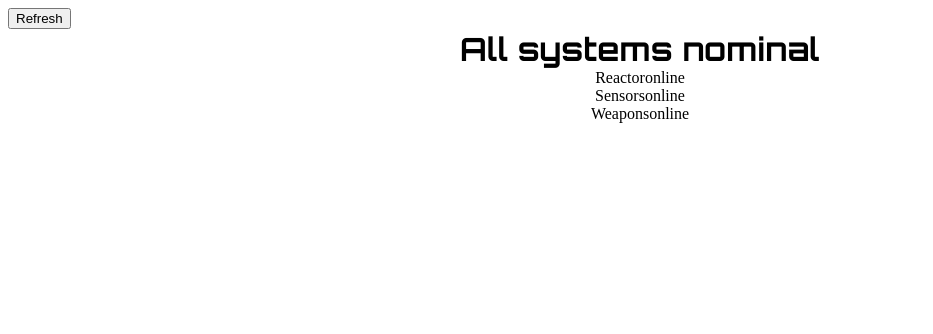
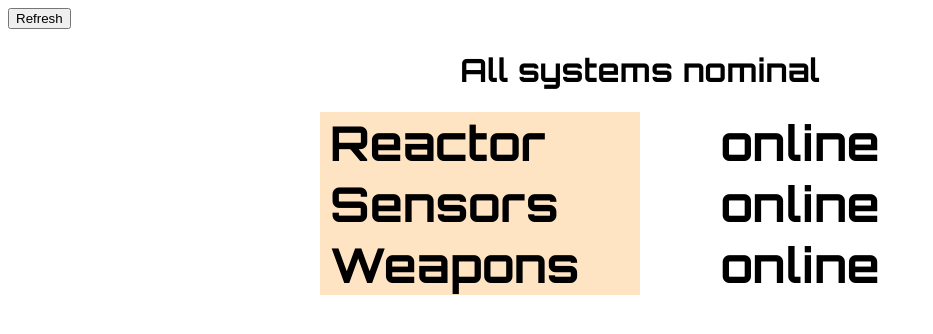
Before and after one commit to Cribac/playground, a PHP site: page / in a window 1280 px wide. Shown: the top 334 px of the page, without its empty margins (0-933 px from the left). Run offline with PHP 8.4, Linux system fonts and the light colour scheme.

Commit message:
[asn] update aligning

```diff
--- a/all-systems-nominal/index.html
+++ b/all-systems-nominal/index.html
@@ -17,26 +17,26 @@
     <div class="container centered column">
       <h1 class="orbitron animate__animated animate__bounce">All systems nominal</h1>
       <div class="messages row">
-        <div class="left">
+        <div class="message left">
           Reactor
         </div>
-        <div class="right">
+        <div class="message right">
           online
         </div>
       </div>
       <div class="messages row">
-        <div class="left">
+        <div class="message left">
           Sensors
         </div>
-        <div class="right">
+        <div class="message right">
           online
         </div>
       </div>
       <div class="messages row">
-        <div class="left">
+        <div class="message left">
           Weapons
         </div>
-        <div class="right">
+        <div class="message right">
           online
         </div>
       </div>
--- a/all-systems-nominal/nominal.css
+++ b/all-systems-nominal/nominal.css
@@ -6,16 +6,7 @@
 
 .centered {
   display: flex;
-  align-items: center;
-}
-
-.centered > * {
   margin: 0 auto;
-}
-
-.messages {
-  display: flex;
-  justify-content: space-between;
 }
 
 .column {
@@ -26,6 +17,30 @@
   flex-direction: row;
 }
 
+.messages {
+  display: flex;
+  justify-content: space-between;
+}
+
+.message {
+  max-width: 300px;
+  flex-grow: 1;
+  padding: 0 10px;
+  text-align: center;
+  font-family: 'Orbitron', sans-serif;
+  font-size: 3rem;
+  font-weight: bold;
+}
+
+.left {
+  text-align: left;
+  background-color: bisque;
+}
+
 .orbitron {
   font-family: 'Orbitron', sans-serif;
 }
+
+h1.orbitron {
+  text-align: center;
+}
```
